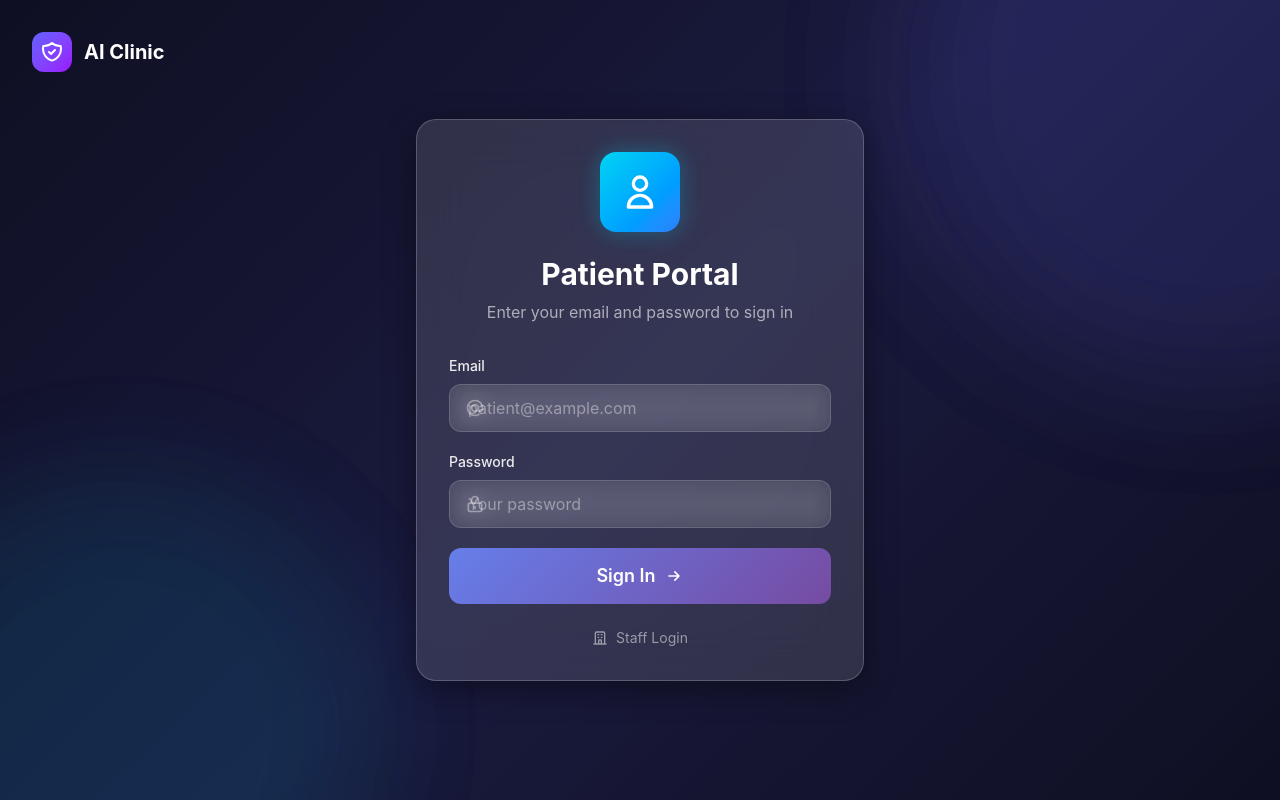
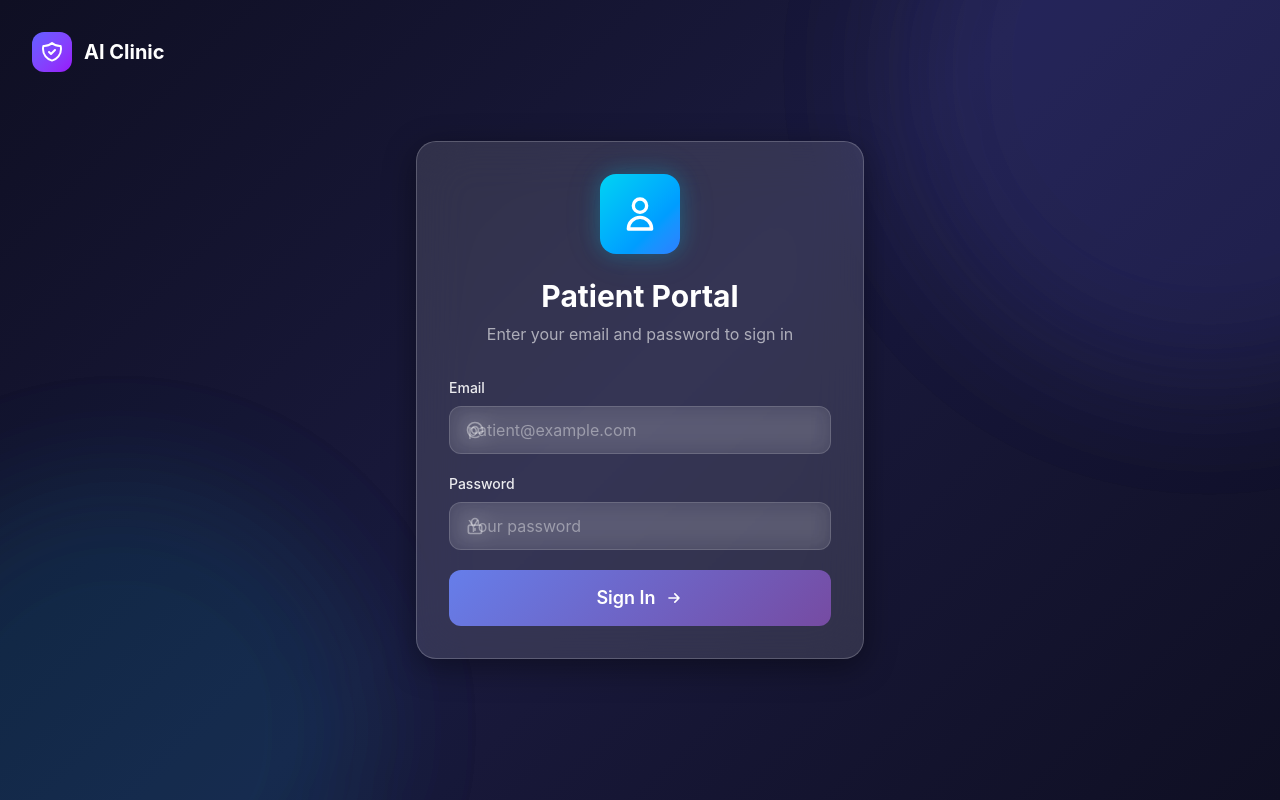
Before and after one commit to LaibaLatif730/recovery_assisstant_featured, a Next.js app: page /patient/login in a window 1280 px wide. Built offline with nearby package versions, Linux system fonts and the light colour scheme.

Commit message:
fix: update patient login page

```diff
--- a/src/app/patient/login/page.tsx
+++ b/src/app/patient/login/page.tsx
@@ -151,15 +151,6 @@ export default function PatientLoginPage() {
             )}
           </Button>
         </form>
-
-        <div className="mt-6 text-center">
-          <a href="/login" className="text-sm text-white/50 hover:text-white/80 transition-colors flex items-center justify-center gap-2">
-            <svg className="w-4 h-4" fill="none" viewBox="0 0 24 24" stroke="currentColor">
-              <path strokeLinecap="round" strokeLinejoin="round" strokeWidth={2} d="M19 21V5a2 2 0 00-2-2H7a2 2 0 00-2 2v16m14 0h2m-2 0h-5m-9 0H3m2 0h5M9 7h1m-1 4h1m4-4h1m-1 4h1m-5 10v-5a1 1 0 011-1h2a1 1 0 011 1v5m-4 0h4" />
-            </svg>
-            Staff Login
-          </a>
-        </div>
       </div>
     </div>
   )
```
